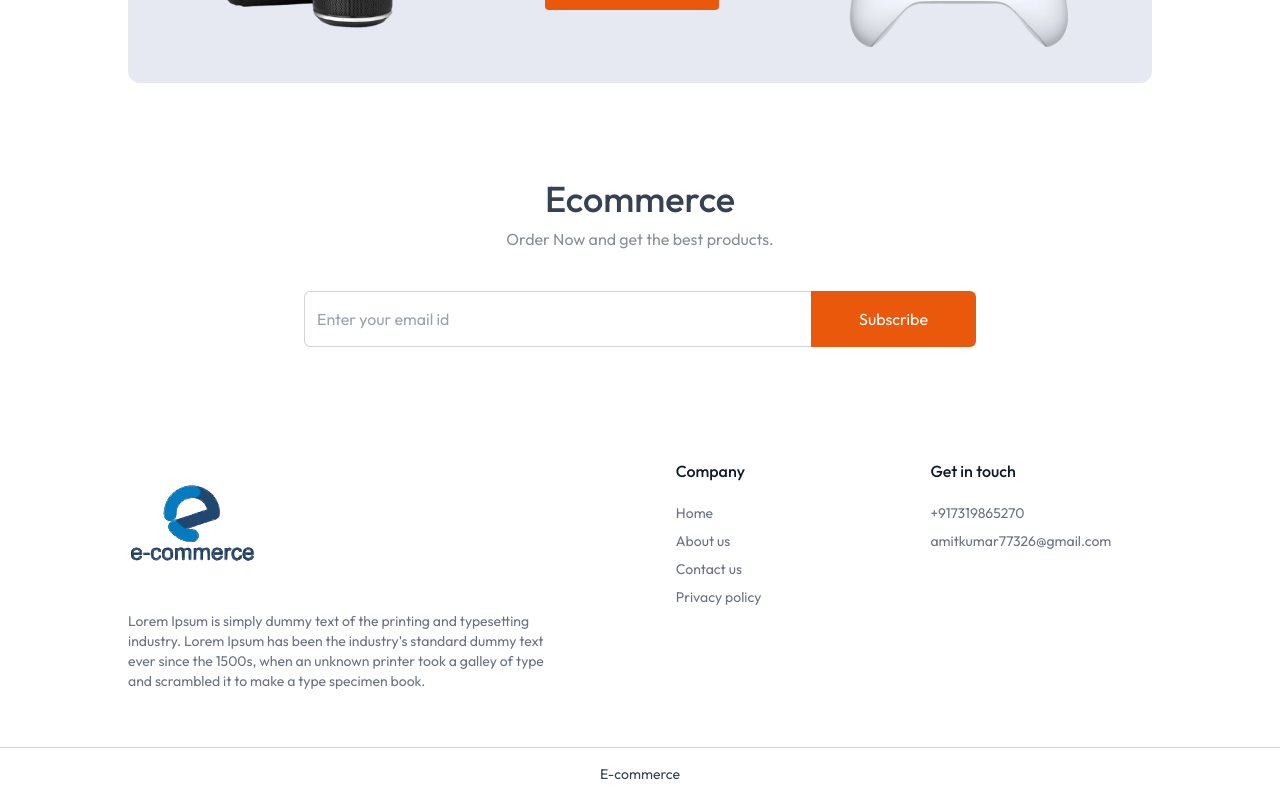
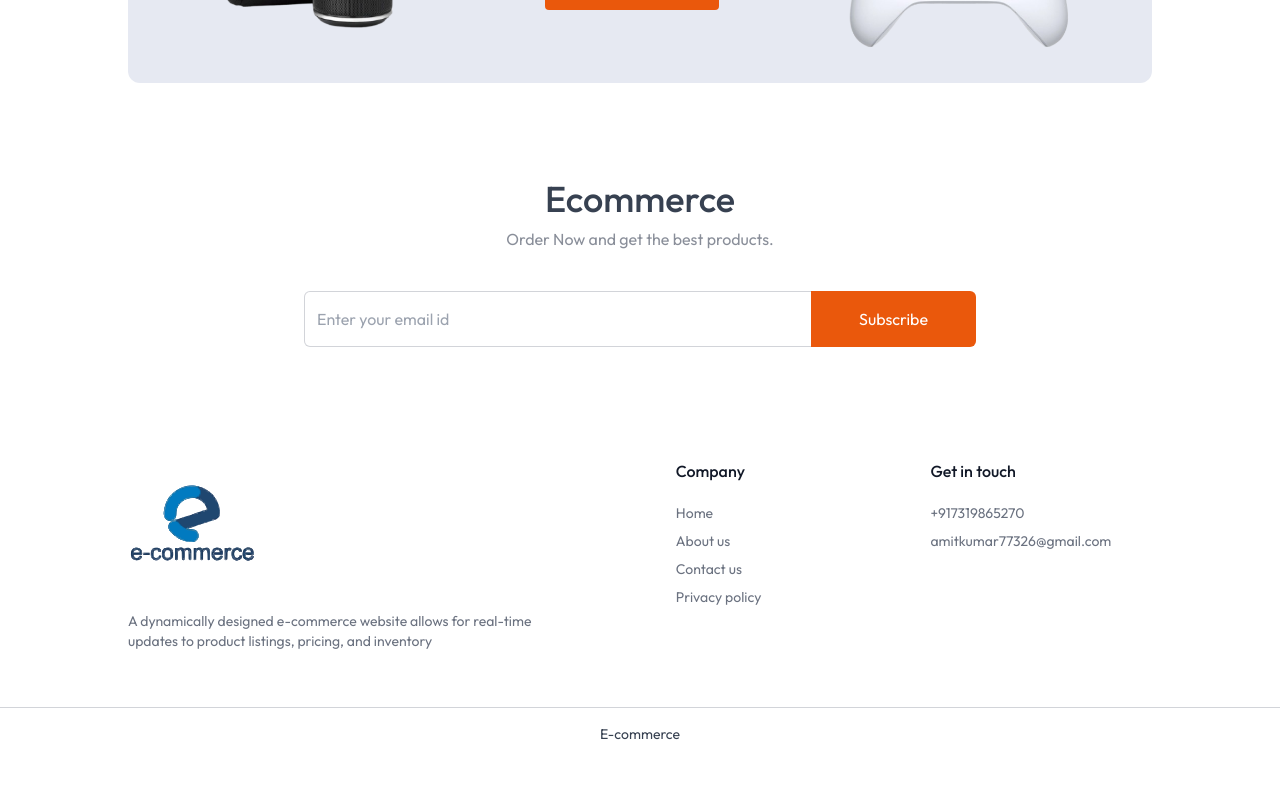
Before and after one commit to amitkumar-AKK/MyNewEcommerceAmit, a Next.js app: page / in a window 1280 px wide. Shown: the part 1593-2393 px from the top of the page. After the commit the page ends 2353 px from the top, so only its background shows below. Built offline with nearby package versions, Linux system fonts and the light colour scheme; no server answers; the database is empty.

Commit message:
Para Changed

```diff
--- a/components/seller/Footer.jsx
+++ b/components/seller/Footer.jsx
@@ -9,10 +9,7 @@ const Footer = () => {
         <div className="w-4/5">
           <Image className="w-28 md:w-32" src={assets.logo} alt="logo" />
           <p className="mt-6 text-sm">
-            Lorem Ipsum is simply dummy text of the printing and typesetting
-            industry. Lorem Ipsum has been the industry's standard dummy text
-            ever since the 1500s, when an unknown printer took a galley of type
-            and scrambled it to make a type specimen book.
+            A dynamically designed e-commerce website allows for real-time updates to product listings, pricing, and inventory
           </p>
         </div>
 
```
